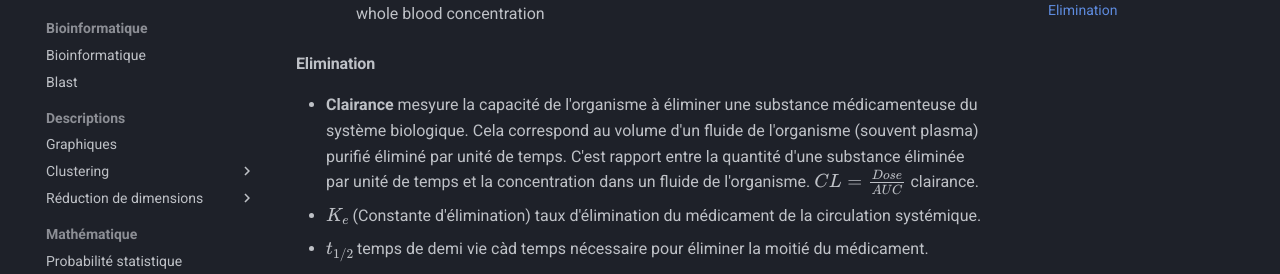
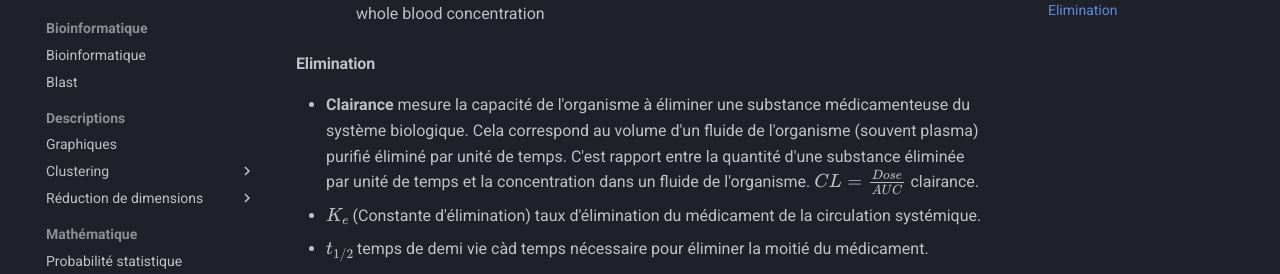
Before and after one commit to gdemare/Informatique, an MkDocs documentation site: the page built from docs/r/bases/cinétique.md, in a window 1280 px wide and 900 px high, scrolled down 2512 px. Shown: the part 361-635 px from the top of the window. Built offline with MkDocs 1.6.1 and Material for MkDocs 9.7.7, drawn with Linux system fonts in a browser that asks for light colours; comment, search, counter and statistics services are not loaded.

Commit message:
Update cinétique.md

```diff
--- a/docs/r/bases/cinétique.md
+++ b/docs/r/bases/cinétique.md
@@ -83,7 +83,7 @@ Convention de nommage des princiaples valeurs :
 
 #### Elimination
 
-* __Clairance__ mesyure la capacité de l'organisme à éliminer une substance médicamenteuse du système biologique.
+* __Clairance__ mesure la capacité de l'organisme à éliminer une substance médicamenteuse du système biologique.
 Cela correspond au volume d'un fluide de l'organisme (souvent plasma) purifié éliminé par unité de temps. C'est
 rapport entre la quantité d'une substance éliminée par unité de temps et la concentration dans un fluide de l'organisme. $CL = \frac{Dose}{AUC}$ clairance.
 * $K_e$ (Constante d'élimination) taux d'élimination du médicament de la circulation systémique.
```
